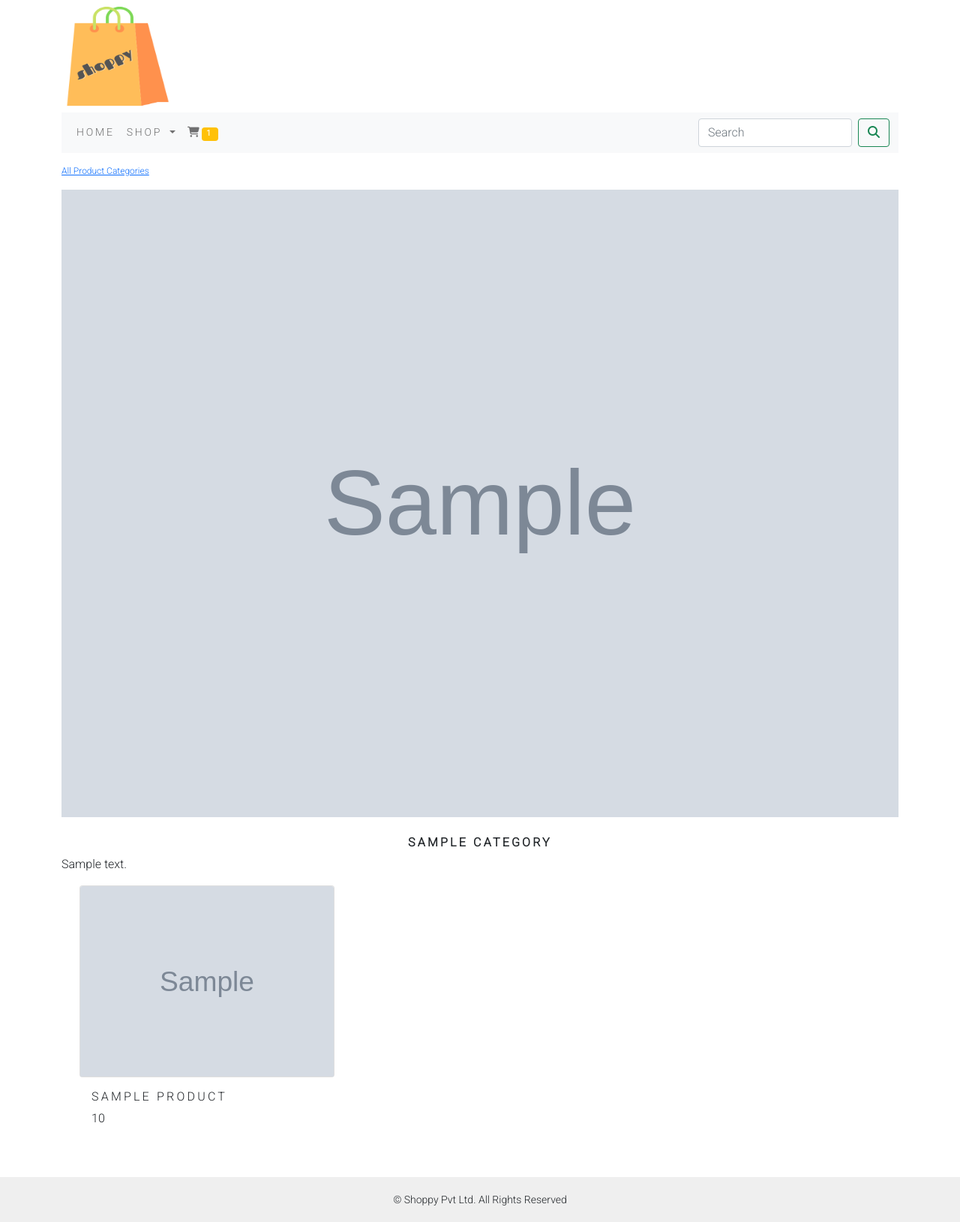
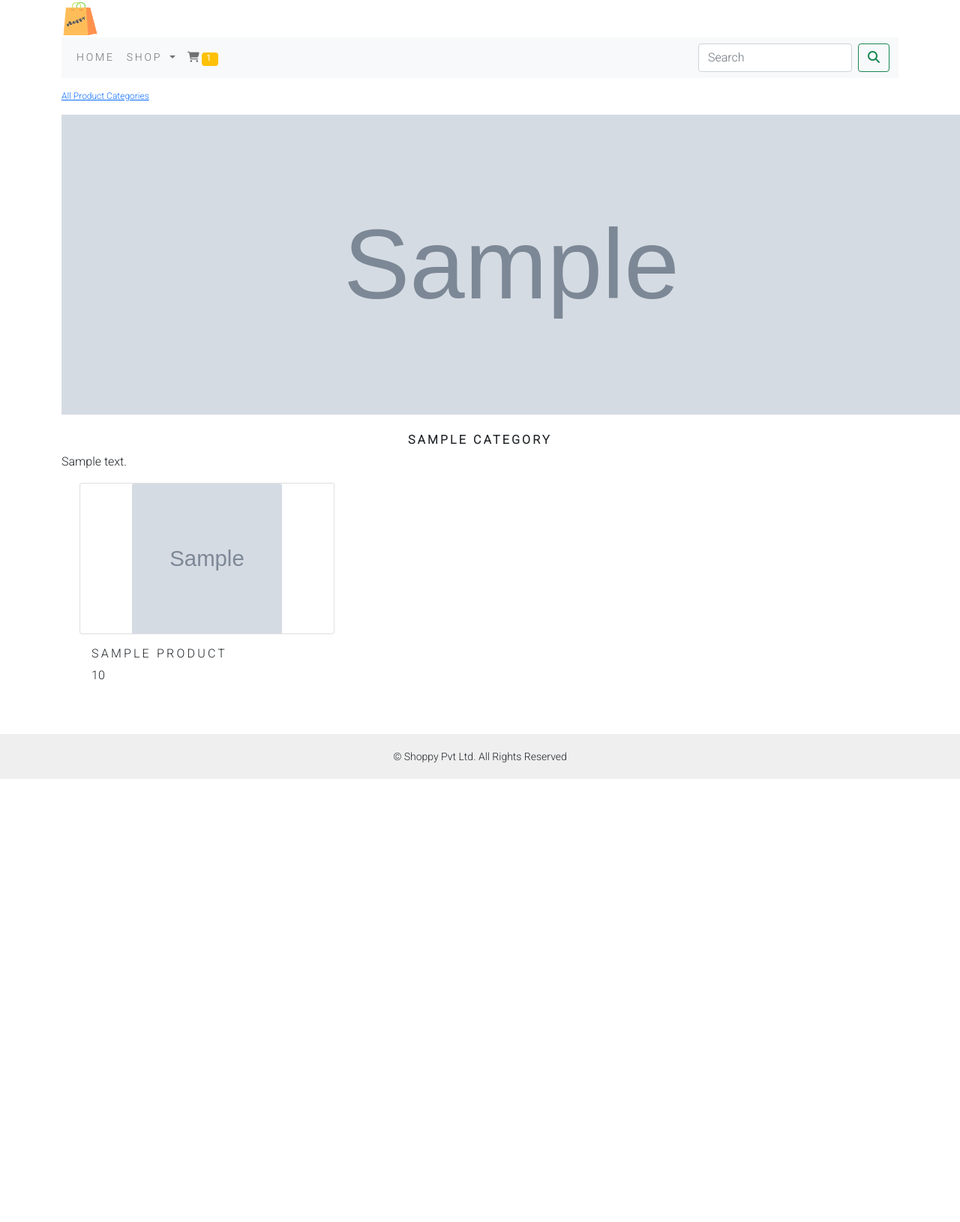
Before and after one commit to shameeldev/PythonThree, a Django app: template onlineshop/templates/category.html in a window 1280 px wide. Shown: the whole page at 75% size. After the commit the page ends 1039 px from the top, so only its background shows below. Run offline with Django 3.2, Linux system fonts and the light colour scheme; the template is opened without the code that fills it: most values are stand-ins (such as "Sample title", 1, 10 or a date in 2020); grey boxes marked "Sample" are stand-in pictures; some libraries are stand-ins or nearby versions.

Commit message:
Add files via upload

```diff
--- a/onlineshop/templates/base.html
+++ b/onlineshop/templates/base.html
@@ -11,7 +11,7 @@
     <link rel="stylesheet" href="{% static 'css/custom.css' %}">
     <script src="https://kit.fontawesome.com/a076d05399.js"></script>
 </head>
-<body>
+<body class="d-flex flex-column min-vh-100">
 <div class="container">
 {% include 'header.html' %}
 {% include 'navbar.html' %}
--- a/onlineshop/templates/category.html
+++ b/onlineshop/templates/category.html
@@ -31,7 +31,7 @@
 
 <div class="mx-auto">
     {% if category %}
-    <img class="my_image" src="{{ category.image.url }}" alt="{{ category.name }}">
+    <img class="my_image my_cat_banner" src="{{ category.image.url }}" alt="{{ category.name }}">
 </div>
 <br>
 <div>
@@ -51,7 +51,7 @@
         {% for product in products.object_list %}
         <div class="my-bottom-margin col-9 col-sm-12 col-md-4 col-lg-4">
             <div class="card text-center" style="min-width: 18rem;">
-                <a href="{{ product.get_url }}"><img class="card-img-top my_image" src="{{ product.image.url }}" alt="{{ product.name }}" height="150px" width="300px"></a>
+                <a href="{{ product.get_url }}"><img class="card-img-top my_product_image" src="{{ product.image.url }}" alt="{{ product.name }}"></a>
             </div>
             <div class="card-body">
                 <h4>{{ product.name }}</h4>
--- a/onlineshop/templates/footer.html
+++ b/onlineshop/templates/footer.html
@@ -1,3 +1,9 @@
-<div class="footer navbar-fixed-bottom my_footer"><p class="text-center">
+<!--<div class="footer navbar-fixed-bottom my_footer">-->
+<!--    <footer class="mt-auto"><p class="text-center">-->
+<!--    &copy; Shoppy Pvt Ltd. All Rights Reserved-->
+<!--</p></footer></div>-->
+
+
+    <footer class="navbar-fixed-bottom my_footer mt-auto"><p class="text-center">
     &copy; Shoppy Pvt Ltd. All Rights Reserved
-</p></div>
+</p></footer>
--- a/onlineshop/templates/header.html
+++ b/onlineshop/templates/header.html
@@ -1,6 +1,6 @@
 {% load static %}
 <header>
     <left>
-       <a href="{% url 'shop:allProdCat' %}"> <img src="{% static 'img/logo.png' %}" alt="Logo" height="150px" width="150px"></a>
+       <a href="{% url 'shop:allProdCat' %}"> <img src="{% static 'img/logo.png' %}" alt="Logo" height="50px" width="50px"></a>
     </left>
 </header>
--- a/onlineshop/templates/navbar.html
+++ b/onlineshop/templates/navbar.html
@@ -8,7 +8,7 @@
       <ul class="navbar-nav me-auto mb-2 mb-lg-0">
 
         <li class="nav-item">
-          <a class="nav-link" href="#">Home</a>
+          <a class="nav-link" href="{% url 'shop:allProdCat' %}">Home</a>
         </li>
         <li class="nav-item dropdown {% if 'shop' in request.path %} active {% endif %}">
           <a class="nav-link dropdown-toggle" href="#" id="navbarDropdown" role="button" data-bs-toggle="dropdown" aria-expanded="false">
--- a/onlineshop/templates/product.html
+++ b/onlineshop/templates/product.html
@@ -21,7 +21,7 @@
     <div class="row">
         <div class="col-md-12 col-sm-12 col-md-12 col-lg-6 text-center">
             <div style="min-width: 18rem;">
-                <img class="my_image" src="{{ product.image.url }}" alt="{{ product.name }}">
+                <img class="my_image my_product_image1" src="{{ product.image.url }}" alt="{{ product.name }}">
             </div>
         </div>
 <!--        <div>-->
```
